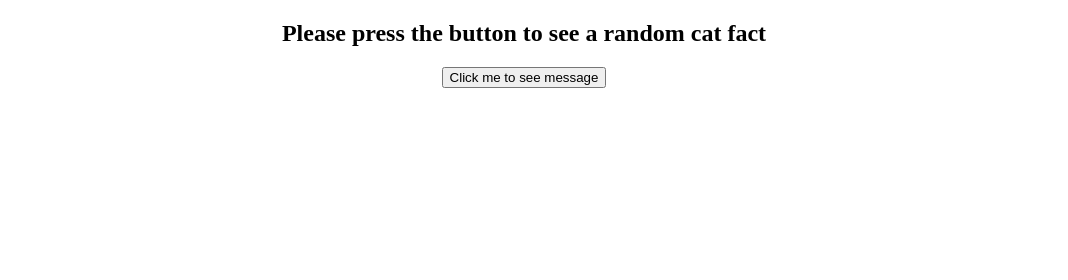
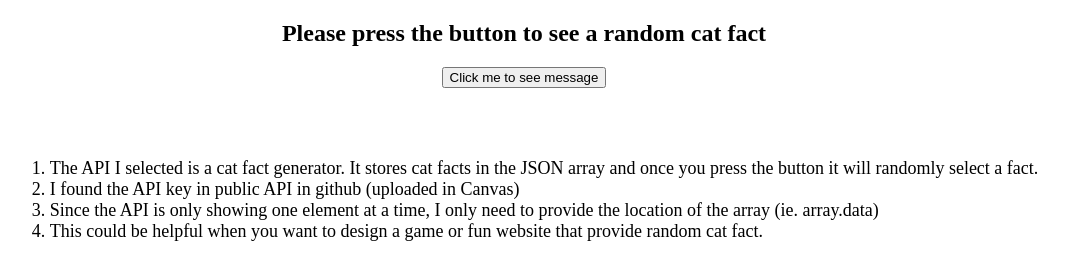
Before and after one commit to Frrankstery/API_fun, a plain HTML site: page index.html in a window 1280 px wide. Shown: the whole page, without its empty margins (116-1184 px from the left). Drawn offline with Linux system fonts and the light colour scheme.

Commit message:
Update index.html

```diff
--- a/index.html
+++ b/index.html
@@ -28,6 +28,16 @@
         }
 
     </script>
+    <style>
+        div.container {
+            text-align: center;
+        }
+        ol.myUL {
+            display: inline-block;
+            text-align: left;
+            font-size: large;
+        }
+    </style>
 
 </head>
 <body>
@@ -35,7 +45,29 @@
     <h2>Please press the button to see a random cat fact</h1>
     <button type="button" onclick="getWelcome()">Click me to see message</button>
     <p id="welcome"></p>
+
     </center>
+    <br></br>
+    <div class="container">
+    <ol class="myUL">
+        <li>The API I selected is a cat fact generator. It stores cat facts in
+            the JSON array and once you press the button it will randomly select
+            a fact.
+        </li>
+        <li>
+            I found the API key in public API in github (uploaded in Canvas)
+        </li>
+        <li>
+            Since the API is only showing one element at a time, I only need to
+            provide the location of the array (ie. array.data)
+        </li>
+        <li>
+            This could be helpful when you want to design a game or fun website
+            that provide random cat fact.
+        </li>
+    </ol>
+    </div>
+
 
 </body>
 
```
